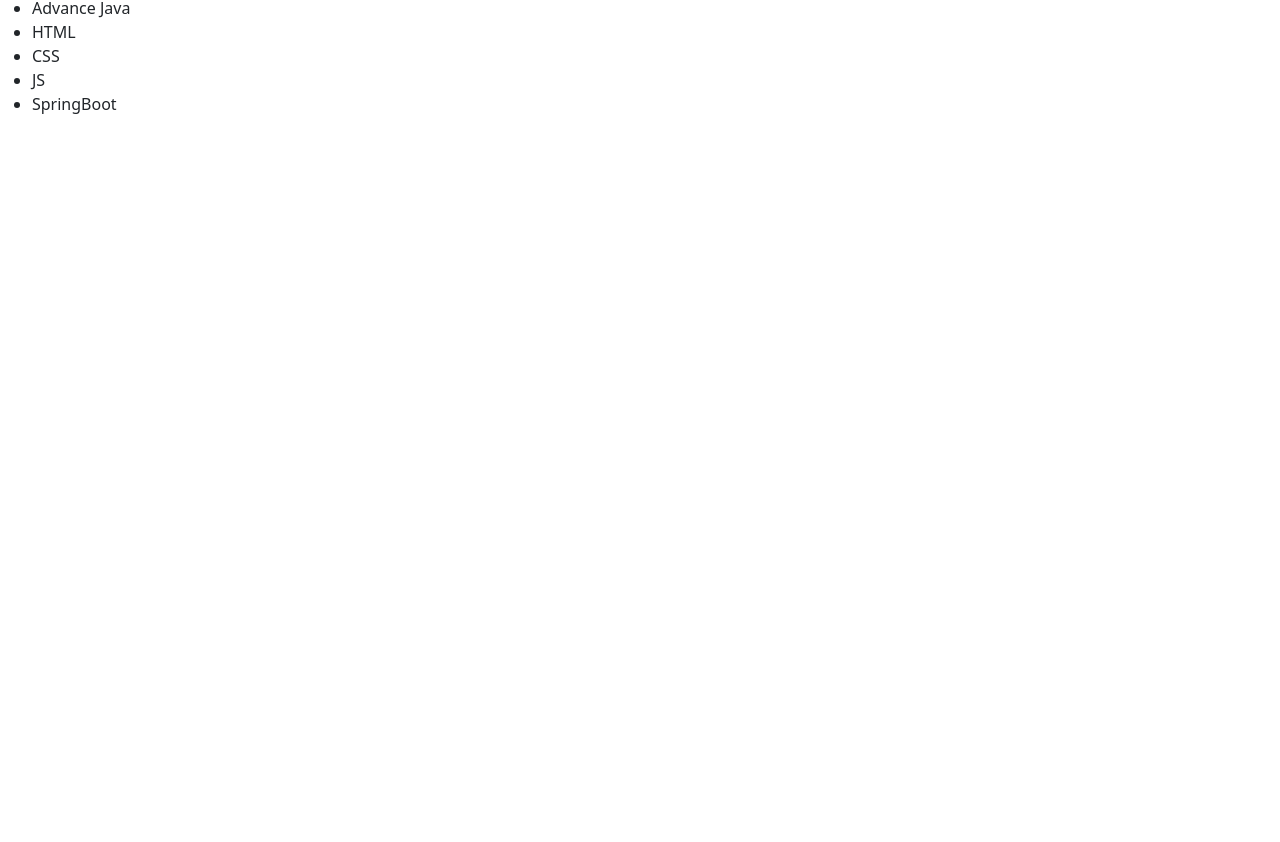
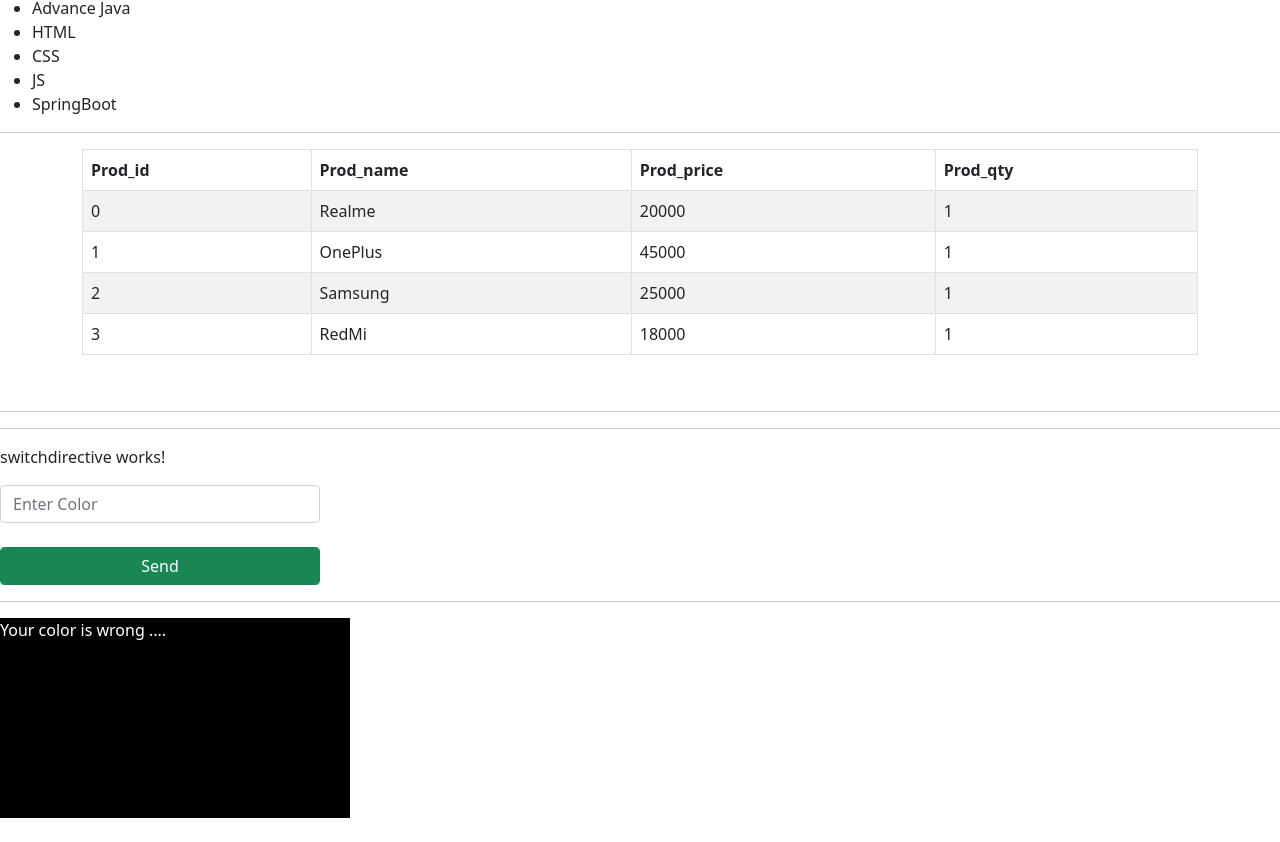
Before and after one commit to PragatiShinde16/AngularConcepts, an Angular app: page / in a window 1280 px wide. Shown: the part 3134-3976 px from the top of the page. Before the commit the page ends 3266 px from the top, so only its background shows below. Built offline with nearby package versions, Linux system fonts and the light colour scheme.

Commit message:
5th commit

```diff
--- a/src/app/app.component.html
+++ b/src/app/app.component.html
@@ -16,3 +16,4 @@
 <app-eventbinding3></app-eventbinding3>
 <app-ifdirective></app-ifdirective>
 <app-fordirective></app-fordirective>
+<app-switchdirective></app-switchdirective>
--- a/src/app/app.module.ts
+++ b/src/app/app.module.ts
@@ -16,6 +16,7 @@
 import { Eventbinding3Component } from './eventbinding3/eventbinding3.component';
 import { IfdirectiveComponent } from './ifdirective/ifdirective.component';
 import { FordirectiveComponent } from './fordirective/fordirective.component';
+import { SwitchdirectiveComponent } from './switchdirective/switchdirective.component';
 
 @NgModule({
   declarations: [
@@ -31,7 +32,8 @@
     TwowaydatabindingComponent,
     Eventbinding3Component,
     IfdirectiveComponent,
-    FordirectiveComponent
+    FordirectiveComponent,
+    SwitchdirectiveComponent
   ],
   imports: [
     BrowserModule,
--- a/src/app/fordirective/fordirective.component.html
+++ b/src/app/fordirective/fordirective.component.html
@@ -15,3 +15,31 @@
         {{item}}
     </li>
 </ul>
+
+<hr>
+
+<!-- Array Of Object -->
+
+<div class="container">
+    <table class="table table-bordered table-striped table-hover">
+        <thead>
+            <tr>
+                <th>Prod_id</th>
+                <th>Prod_name</th>
+                <th>Prod_price</th>
+                <th>Prod_qty</th>
+            </tr>
+        </thead>
+        <tbody>
+            <!-- if you want index as per array index then use ;index after arrayName -->
+            <tr *ngFor = "let item of arrProduct;index as i">
+                <td>{{i}}</td>
+                <!-- <td>{{i + 1}}</td> -->
+                <td>{{item.name}}</td>
+                <td>{{item.price}}</td>
+                <td>{{item.qty}}</td>
+            </tr>
+        </tbody>
+    </table>
+</div>
+<br>
--- a/src/app/fordirective/fordirective.component.ts
+++ b/src/app/fordirective/fordirective.component.ts
@@ -8,10 +8,39 @@
 export class FordirectiveComponent {
 
   // Array :-
+  //       - Index start from 0
   //       - Dynamically growable/shrinkable means not fixed.
   //       - Synatax :-
   //                  array_name:datatype[] = [data];
 
   // Define array
   course:string[] = ["Core Java", "Advance Java", "HTML", "CSS", "JS", "SpringBoot"]
+
+
+  // Array of object
+  arrProduct:any[] = [
+    {
+      name : "Realme",
+      price : 20000,
+      qty : 1
+    },
+
+    {
+      name : "OnePlus",
+      price : 45000,
+      qty : 1
+    },
+
+    {
+      name : "Samsung",
+      price : 25000,
+      qty : 1
+    },
+
+    {
+      name : "RedMi",
+      price : 18000,
+      qty : 1
+    },
+  ]
 }
--- /dev/null
+++ b/src/app/switchdirective/switchdirective.component.css
@@ -0,0 +1,4 @@
+div{
+    width: 350px;
+    height: 200px;
+}
--- /dev/null
+++ b/src/app/switchdirective/switchdirective.component.html
@@ -0,0 +1,40 @@
+<hr><hr>
+<p>switchdirective works!</p>
+
+<!-- *ngSwitch :-
+                - It is used for execute a specific case.
+                - Syntax :-
+
+                        <div [ngSwitch] = "propertyName">
+                            <div *ngSwitchCase = "expression/condition"></div>
+                            <div *ngSwitchCase = "expression/condition"></div>
+                            <div *ngSwitchDefault = "expression/condition"></div>
+                        </div>
+-->
+
+<!-- Real time example of *ngswitch directive :-
+                                            1. Make a UI
+                                            2. Create template reference variable
+                                            3. Apply Event binding
+                                            4. Logic process
+                                            5. Apply *ngSwitch directive on div
+                                            6. Apply String Interpolation
+                                            6. Apply Style binding
+-->
+
+<input #inputcolor type="text" placeholder="Enter Color" class="form-control w-25"><br>
+<button (click)="onSend(inputcolor.value)" class="btn btn-success form-control w-25">Send</button>
+<hr>
+<div [ngSwitch] = "isChoice">
+    <div *ngSwitchCase = "'pink'" [style.background]="isChoice">Your color is {{isChoice}}....</div>
+    <div *ngSwitchCase = "'aqua'" [style.background]="isChoice">Your color is {{isChoice}}....</div>
+    <div *ngSwitchCase = "'green'" [style.background]="isChoice">Your color is {{isChoice}}....</div>
+    <!-- <div *ngSwitchDefault [style.background] = "isChoice == '' ? 'black':'orange'">Your color is wrong {{isChoice}}....</div> -->
+    <div *ngSwitchDefault
+    [ngStyle] = "{
+        'background': isChoice == '' ? 'black':'orange',
+         'color':isChoice == '' ? 'white':'black'
+    }">Your color is wrong {{isChoice}}....</div>
+</div>
+
+<br>
--- /dev/null
+++ b/src/app/switchdirective/switchdirective.component.ts
@@ -0,0 +1,15 @@
+import { Component } from '@angular/core';
+
+@Component({
+  selector: 'app-switchdirective',
+  templateUrl: './switchdirective.component.html',
+  styleUrls: ['./switchdirective.component.css']
+})
+export class SwitchdirectiveComponent {
+
+  isChoice:string='';
+
+  onSend(inputcolor:string){
+    this.isChoice = inputcolor.toLowerCase().trim();
+  }
+}
```
Also changed, not shown: 1 other file (tests, documents, lock files or other folders).
